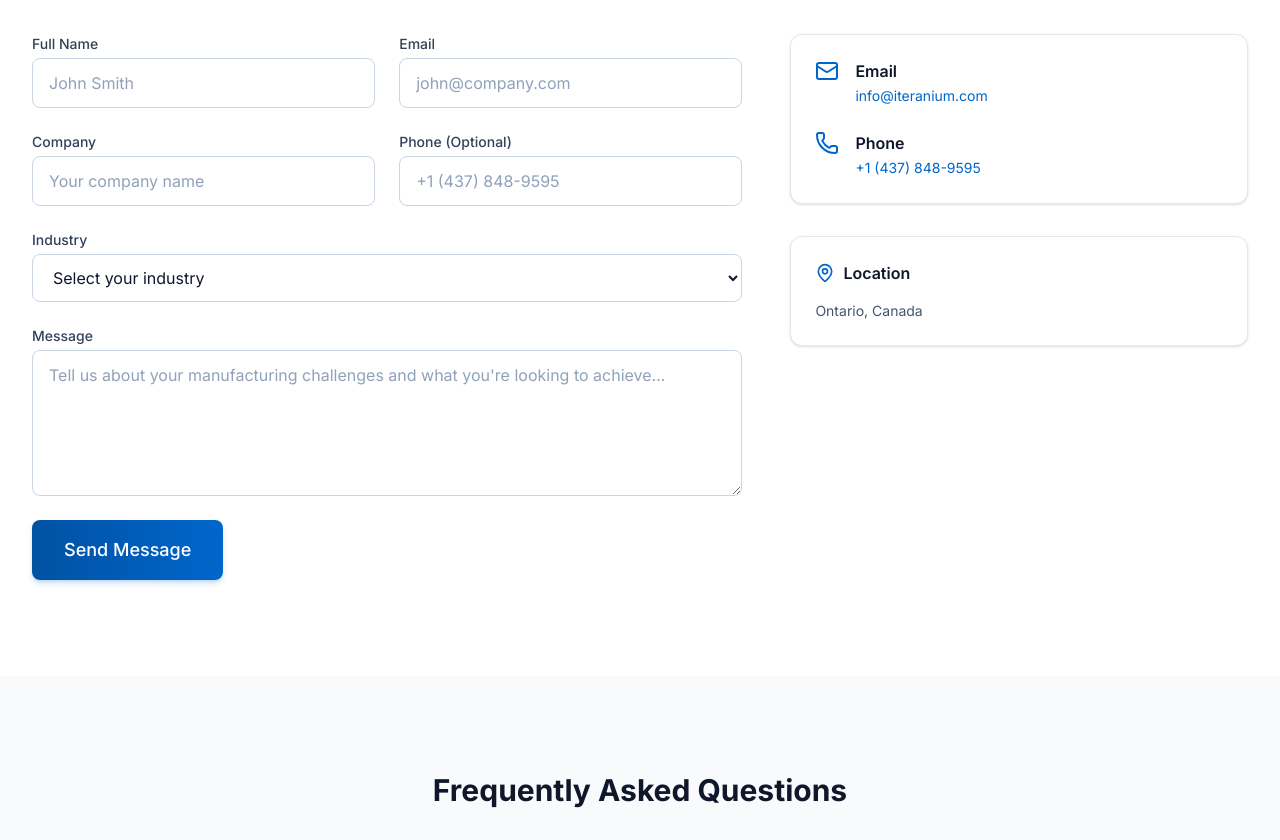
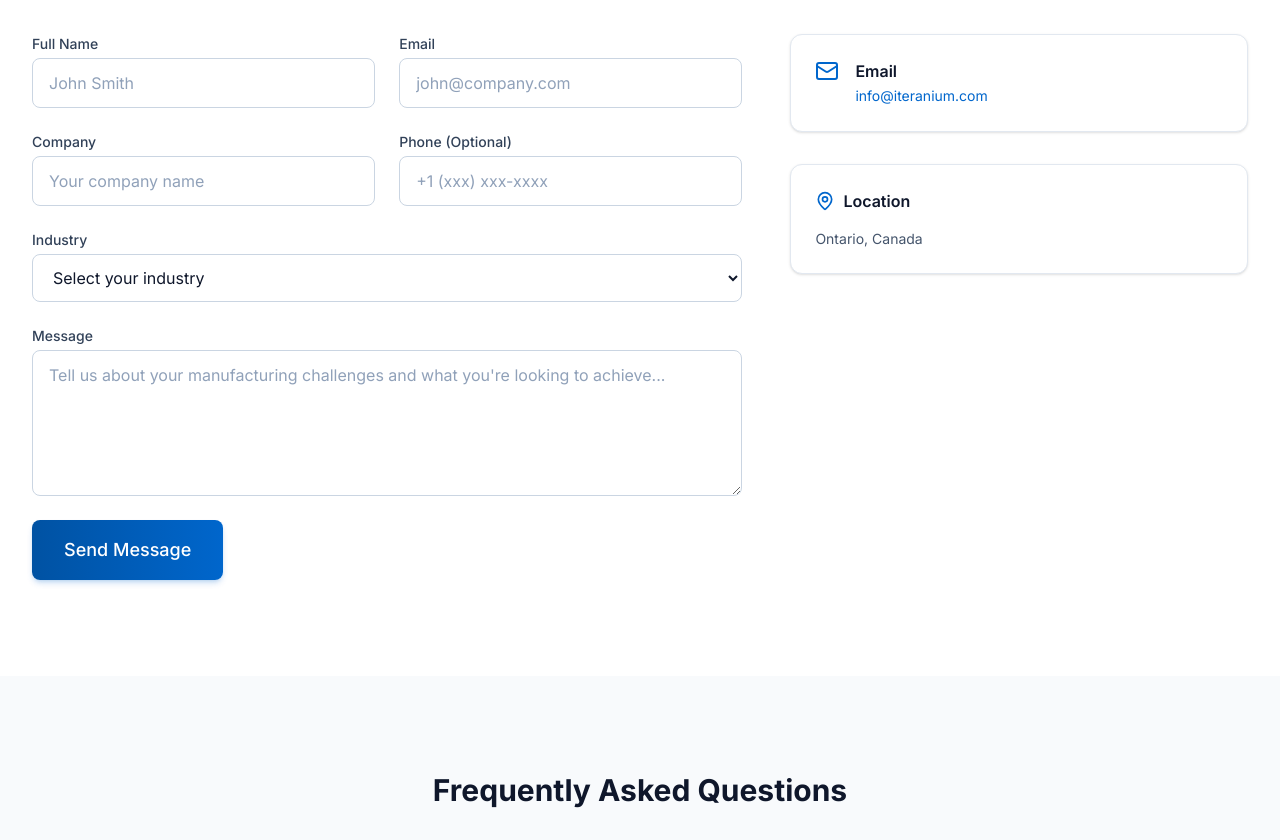
Before and after one commit to profadityasaxena/iteranium, a Next.js app: page /contact in a window 1280 px wide. Shown: the part 1080-1920 px from the top of the page. Built offline with nearby package versions, Linux system fonts and the light colour scheme.

Commit message:
finished version 7

```diff
--- a/src/app/contact/page.tsx
+++ b/src/app/contact/page.tsx
@@ -9,7 +9,6 @@ import { Card } from "@/components/ui/Card";
 import { SITE_CONFIG } from "@/lib/constants";
 import {
   Mail,
-  Phone,
   MapPin,
   ChevronDown,
   RefreshCw,
@@ -216,7 +215,7 @@ export default function ContactPage() {
                     label="Phone (Optional)"
                     name="phone"
                     type="tel"
-                    placeholder="+1 (437) 848-9595"
+                    placeholder="+1 (xxx) xxx-xxxx"
                   />
                 </div>
                 <div className="space-y-1">
@@ -266,18 +265,6 @@ export default function ContactPage() {
                         className="text-sm text-primary-500 hover:underline"
                       >
                         {SITE_CONFIG.email}
-                      </a>
-                    </div>
-                  </div>
-                  <div className="flex gap-4">
-                    <Phone className="h-6 w-6 shrink-0 text-primary-500" />
-                    <div>
-                      <h3 className="font-semibold">Phone</h3>
-                      <a
-                        href={`tel:${SITE_CONFIG.phone}`}
-                        className="text-sm text-primary-500 hover:underline"
-                      >
-                        {SITE_CONFIG.phone}
                       </a>
                     </div>
                   </div>
--- a/src/lib/constants.ts
+++ b/src/lib/constants.ts
@@ -5,7 +5,6 @@ export const SITE_CONFIG = {
     "We help discrete manufacturers modernize and optimize operations through full-stack Industry 4.0 transformation. Our solutions combine IIoT, MES, and reinforcement-learning-driven AI that learns from live shop-floor data to improve scheduling, reduce downtime, and maximize throughput.",
   url: "https://iteranium.com",
   email: "info@iteranium.com",
-  phone: "+1 (437) 848-9595",
   offices: [
     { city: "Toronto", region: "Ontario", country: "Canada", isHQ: true },
   ],
```
